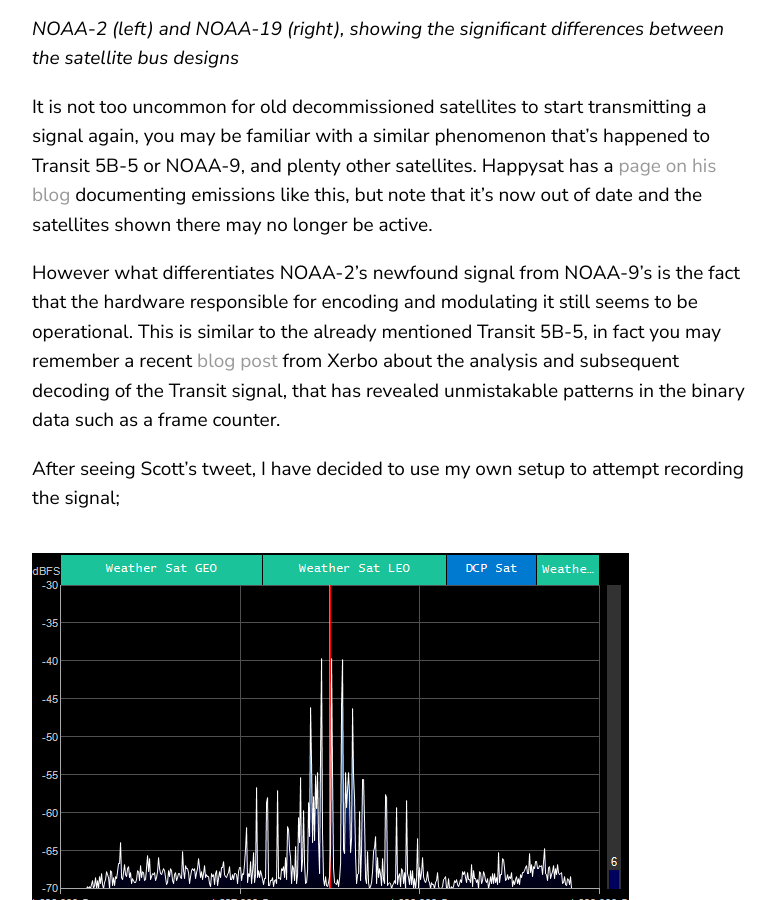
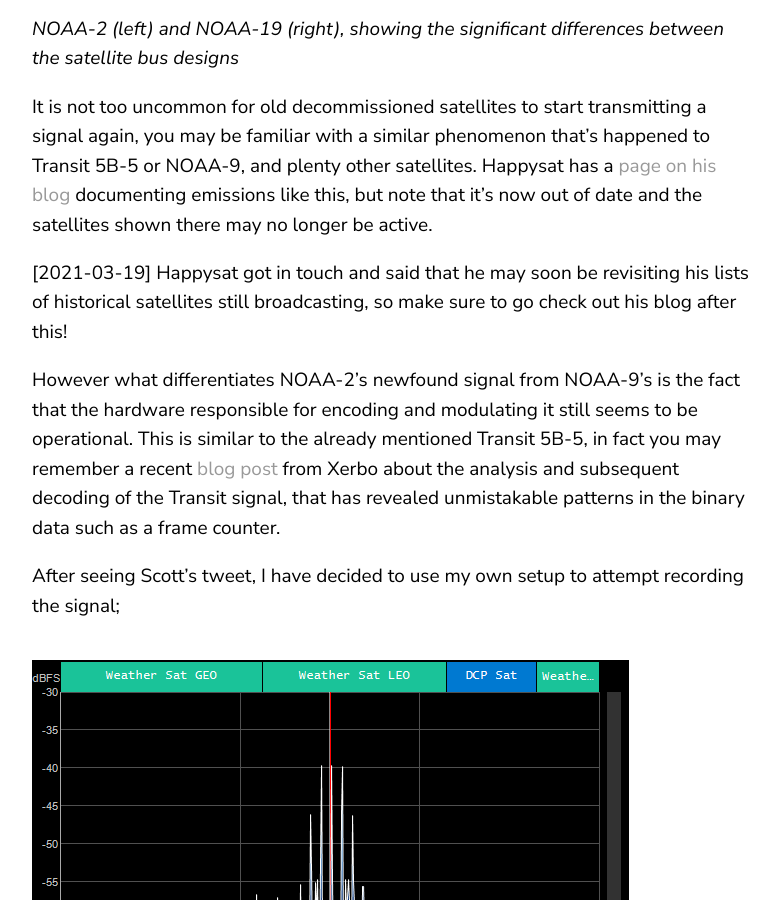
Before and after one commit to sgcderek/sgcderek.github.io, a Jekyll site: the page built from _posts/2021-03-15-noaa2-revival.markdown, in a window 1280 px wide and 900 px high, scrolled down 898 px. Shown: the whole window, without its empty margins (68-847 px from the left). Built offline with Jekyll 4.4.1, drawn with Linux system fonts in a browser that asks for light colours.

Commit message:
Update 2021-03-15-noaa2-revival.markdown

```diff
--- a/_posts/2021-03-15-noaa2-revival.markdown
+++ b/_posts/2021-03-15-noaa2-revival.markdown
@@ -13,6 +13,8 @@
 *NOAA-2 (left) and NOAA-19 (right), showing the significant differences between the satellite bus designs*
 
 It is not too uncommon for old decommissioned satellites to start transmitting a signal again, you may be familiar with a similar phenomenon that's happened to Transit 5B-5 or NOAA-9, and plenty other satellites. Happysat has a [page on his blog](http://happysat.nl/Deadsat/Gallery.html) documenting emissions like this, but note that it's now out of date and the satellites shown there may no longer be active.
+
+[2021-03-19] Happysat got in touch and said that he may soon be revisiting his lists of historical satellites still broadcasting, so make sure to go check out his blog after this!
 
 However what differentiates NOAA-2's newfound signal from NOAA-9's is the fact that the hardware responsible for encoding and modulating it still seems to be operational. This is similar to the already mentioned Transit 5B-5, in fact you may remember a recent [blog post](https://xerbo.net/posts/investigating-transit-pt1/) from Xerbo about the analysis and subsequent decoding of the Transit signal, that has revealed unmistakable patterns in the binary data such as a frame counter.
 
```
